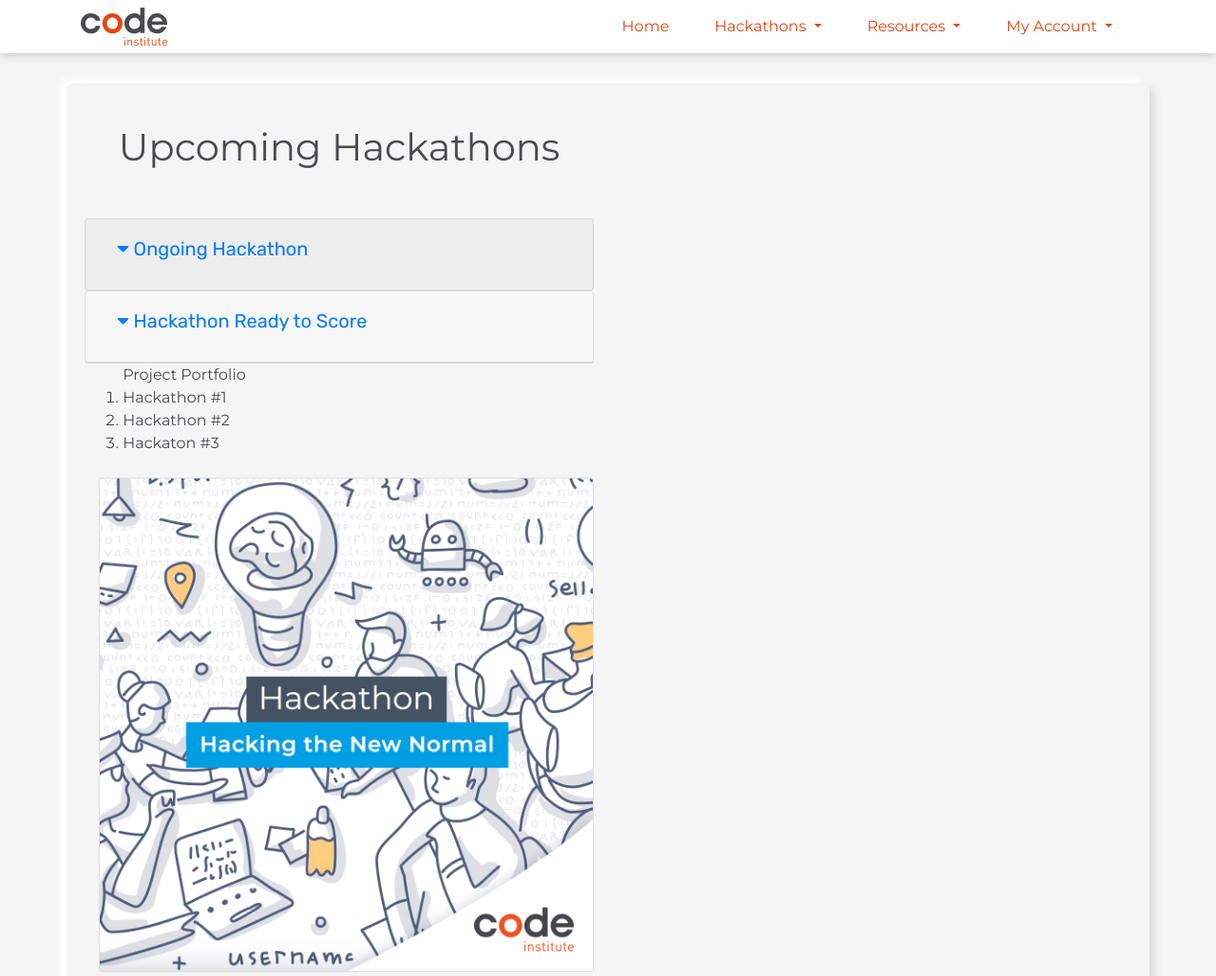
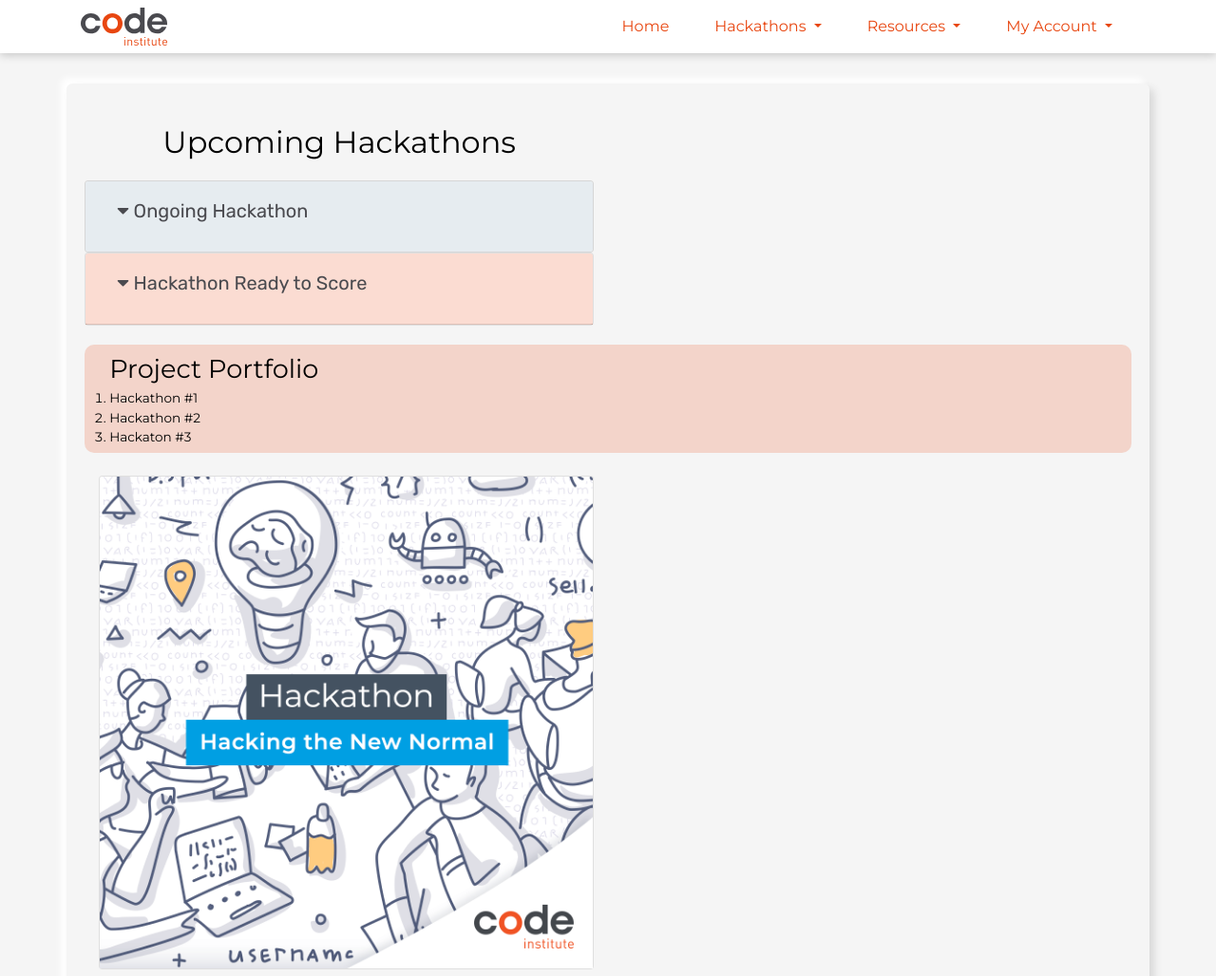
Before and after one commit to Code-Institute-Community/ci-hackathon-app, a Django app: page / in a window 1280 px wide. Shown: the top 1028 px of the page at 95% size. Run offline with Django 3.2, Linux system fonts and the light colour scheme; data comes from the database, SQL or seed files in the repository; parts of the project's set-up code (start-up, migrations or seed data) failed here and were passed over; some libraries are stand-ins or nearby versions.

Commit message:
Ammended as per comments from PR request, small refactors in seed.bat/style.css and hackathon app files urls.py/hackathon-view.html

```diff
--- a/hackathon/templates/hackathon/hackathon-view.html
+++ b/hackathon/templates/hackathon/hackathon-view.html
@@ -1,7 +1,5 @@
 {% extends "base.html" %}
-
 {% load static %}
-
 {% block content %}
     <!-- Render Hackathon details & Registration button -->
     <div class="row">
--- a/hackathon/urls.py
+++ b/hackathon/urls.py
@@ -11,15 +11,17 @@
 )
 
 urlpatterns = [
-    path('', HackathonListView.as_view(), name="hackathon-list"),
-    path("<int:hack_id>/team/<int:team_id>/judging/", judging, name="judging"),
-    path("<int:hack_id>/final_score", check_projects_scores, name="final_score"),
-    path("create_hackathon", create_hackathon, name='create_hackathon'),
-    path("<int:hackathon_id>/view_hackathon", view_hackathon,
-         name='view_hackathon'),
-    path("<int:hackathon_id>/update_hackathon", update_hackathon, name="update_hackathon"),
-    path("<int:hackathon_id>/delete_hackathon", delete_hackathon, name="delete_hackathon"),
-    path('<int:pk>/',
+     path('', HackathonListView.as_view(), name="hackathon-list"),
+     path("<int:hack_id>/team/<int:team_id>/judging/", judging, name="judging"),
+     path("<int:hack_id>/final_score", check_projects_scores, name="final_score"),
+     path("create_hackathon", create_hackathon, name='create_hackathon'),
+     path("<int:hackathon_id>", view_hackathon,
+          name='view_hackathon'),
+     path("<int:hackathon_id>/update", update_hackathon,
+          name="update_hackathon"),
+     path("<int:hackathon_id>/delete", delete_hackathon,
+          name="delete_hackathon"),
+     path('<int:pk>/',
          HackathonDetailView.as_view(), name='hackathon_detail'),
-    path('enroll', enroll_toggle, name='enroll_toggle')
+     path('enroll', enroll_toggle, name='enroll_toggle')
 ]
--- a/static/css/style.css
+++ b/static/css/style.css
@@ -2,10 +2,10 @@
     /* P = Primary | S = Secondary | T = Tertiary */
     --p-orange: #E84610;
     --p-blue: #009FE3;
-    --p-grey: #4a4a4f;
+    --p-grey: #4A4A4F;
     --p-navy: #445261;
     --p-red: #D63649;
-    --s-grey: #e6ecf0;
+    --s-grey: #E6ECF0;
     --s-yellow: #EFB920;
     --s-pink: #FF5A60;
     --s-teal: #23BBBB;
@@ -154,13 +154,10 @@
     color: var(--p-orange);
 }
 
-<<<<<<< HEAD
-=======
 .p-blue {
     color: var(--p-blue);
 }
 
->>>>>>> Hackathon view template structure definied with styles applied as per wireframe
 /* CARDS */
 .accordion .card .card-link {
     text-decoration: none;
@@ -202,7 +199,6 @@
     justify-items: center;
 }
 
-<<<<<<< HEAD
 .accordion .card-header {
     background: var(--s-grey);
 }
@@ -213,10 +209,10 @@
 
 .card-header h2 .btn-link {
     text-decoration: none;
-=======
+}
+
 .drk-txt-hkth {
     text-shadow: 1px 1px 2px var(--p-grey);
->>>>>>> Hackathon view template structure definied with styles applied as per wireframe
 }
 
 .card-header {
@@ -409,10 +405,5 @@
     .card-header h2 .btn-link {
     color:var(--black);
     font-size: 1.1rem;
-<<<<<<< HEAD
-}
-}
-=======
     }
 }
->>>>>>> Hackathon view template structure definied with styles applied as per wireframe
```
Also changed, not shown: hackathon/templates/hackathon/includes/hackathon_card.html (+0 -9 lines).
